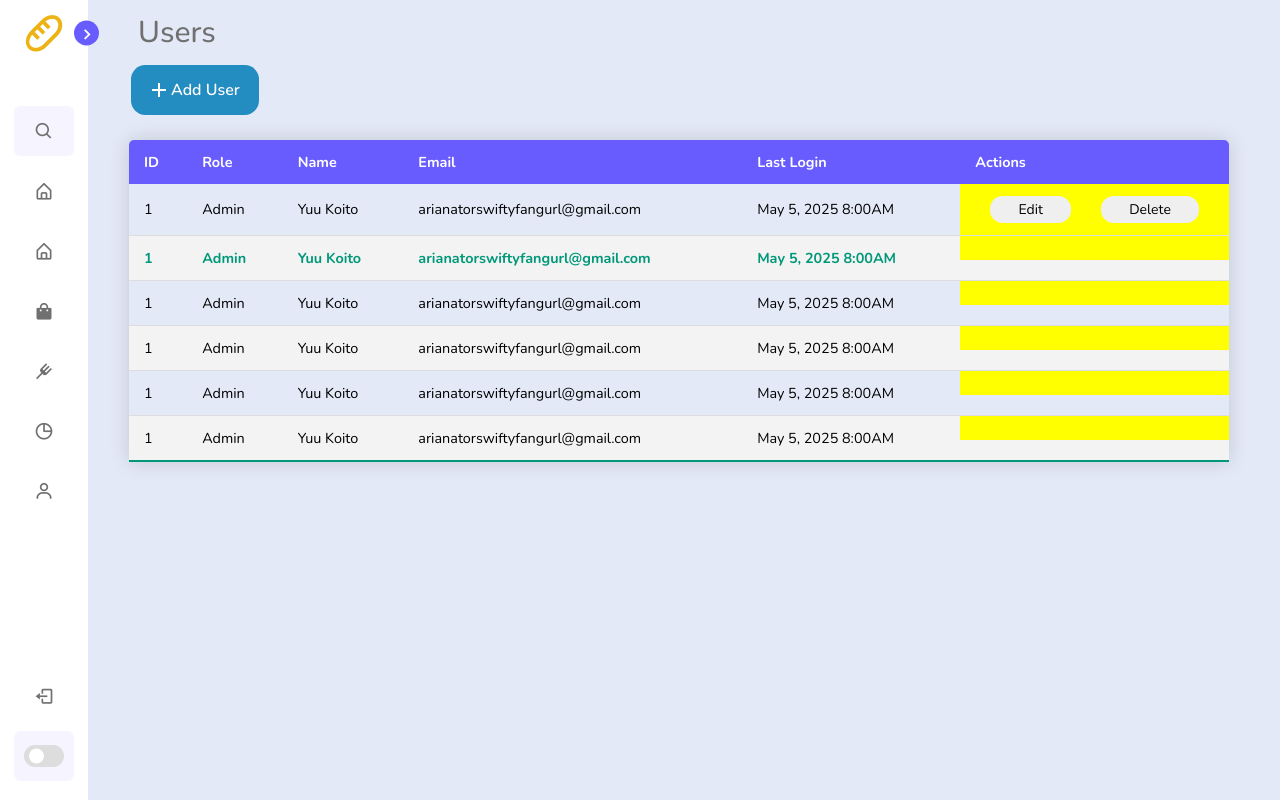
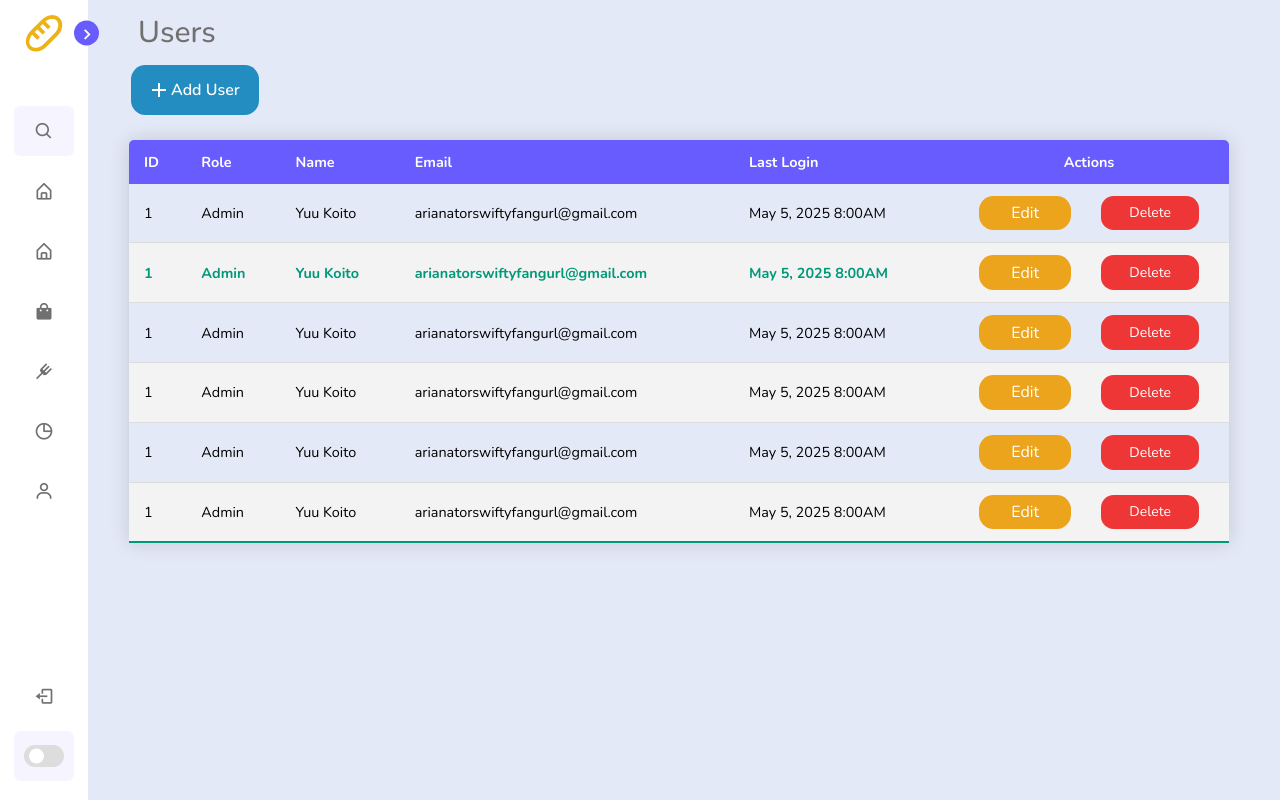
Before and after one commit to PengWin553/doughpro-ver1, a PHP site: page /php/admin-crud-users-page.php in a window 1280 px wide. Run offline with PHP 8.4, Linux system fonts and the light colour scheme; the visitor is signed in with stand-in values (Sample User, id 1); some web fonts are replaced.

Commit message:
updated users crud UI

```diff
--- a/css/button-styles.css
+++ b/css/button-styles.css
@@ -49,7 +49,27 @@
   /* border: 2px solid #24b4fb; */
   border: none;
   border-radius: 0.9em;
-  padding: 0.3em 2em;
+  padding: 0.4em 2em;
   transition: all ease-in-out 0.2s;
   font-size: 14px;
+  cursor: pointer;
  }
+
+ .btn-update{
+  background: #eda41d;
+  color: white;
+  font-size: 16px;
+ }
+
+ .btn-update:hover{
+  background: #d18b09;
+ }
+
+ .btn-delete{
+  background: rgb(239, 54, 54);
+  color: white;
+ }
+
+ .btn-delete:hover{
+  background: rgb(206, 38, 38);
+ }
--- a/css/table-styles.css
+++ b/css/table-styles.css
@@ -50,12 +50,12 @@
     /* background: pink; */
     display: flex;
     justify-content: center;
-    align-items: center;
+    /* align-items: center; */
     /* margin-left: 3.8em; */
 }
 
 .actions-buttons-container{
-    background: yellow;
+    /* background: yellow; */
     display: flex;
     justify-content: space-around;
 }
--- a/php/admin-crud-users-page.php
+++ b/php/admin-crud-users-page.php
@@ -50,7 +50,7 @@ $user_id = $_SESSION["user_id"];
                         <th>Name</th>
                         <th>Email</th>
                         <th>Last Login</th>
-                        <th>Actions</th>
+                        <th style="text-align: center;">Actions</th>
                     </tr>
                 </thead>
                 <tbody>
@@ -61,8 +61,8 @@ $user_id = $_SESSION["user_id"];
                         <td>arianatorswiftyfangurl@gmail.com</td>
                         <td>May 5, 2025 8:00AM</td>
                         <td class="actions-buttons-container">
-                            <button class="btn-update-delete">Edit</button>
-                            <button class="btn-update-delete">Delete</button>
+                            <button class="btn-update-delete btn-update">Edit</button>
+                            <button class="btn-update-delete btn-delete">Delete</button>
                         </td>
                     </tr>
                     <tr class="active-row">
@@ -71,7 +71,10 @@ $user_id = $_SESSION["user_id"];
                         <td>Yuu Koito</td>
                         <td>arianatorswiftyfangurl@gmail.com</td>
                         <td>May 5, 2025 8:00AM</td>
-                        <td class="actions-buttons-container"></td>
+                        <td class="actions-buttons-container">
+                            <button class="btn-update-delete btn-update">Edit</button>
+                            <button class="btn-update-delete btn-delete">Delete</button>
+                        </td>
                     </tr>
                     <tr>
                         <td>1</td>
@@ -79,7 +82,10 @@ $user_id = $_SESSION["user_id"];
                         <td>Yuu Koito</td>
                         <td>arianatorswiftyfangurl@gmail.com</td>
                         <td>May 5, 2025 8:00AM</td>
-                        <td class="actions-buttons-container"></td>
+                        <td class="actions-buttons-container">
+                            <button class="btn-update-delete btn-update">Edit</button>
+                            <button class="btn-update-delete btn-delete">Delete</button>
+                        </td>
                     </tr>
                     <tr>
                         <td>1</td>
@@ -87,7 +93,10 @@ $user_id = $_SESSION["user_id"];
                         <td>Yuu Koito</td>
                         <td>arianatorswiftyfangurl@gmail.com</td>
                         <td>May 5, 2025 8:00AM</td>
-                        <td class="actions-buttons-container"></td>
+                        <td class="actions-buttons-container">
+                            <button class="btn-update-delete btn-update">Edit</button>
+                            <button class="btn-update-delete btn-delete">Delete</button>
+                        </td>
                     </tr>
                     <tr>
                         <td>1</td>
@@ -95,7 +104,10 @@ $user_id = $_SESSION["user_id"];
                         <td>Yuu Koito</td>
                         <td>arianatorswiftyfangurl@gmail.com</td>
                         <td>May 5, 2025 8:00AM</td>
-                        <td class="actions-buttons-container"></td>
+                        <td class="actions-buttons-container">
+                            <button class="btn-update-delete btn-update">Edit</button>
+                            <button class="btn-update-delete btn-delete">Delete</button>
+                        </td>
                     </tr>
                     <tr>
                         <td>1</td>
@@ -103,7 +115,10 @@ $user_id = $_SESSION["user_id"];
                         <td>Yuu Koito</td>
                         <td>arianatorswiftyfangurl@gmail.com</td>
                         <td>May 5, 2025 8:00AM</td>
-                        <td class="actions-buttons-container"></td>
+                        <td class="actions-buttons-container">
+                            <button class="btn-update-delete btn-update">Edit</button>
+                            <button class="btn-update-delete btn-delete">Delete</button>
+                        </td>
                     </tr>
                 </tbody>
             </table>
```
